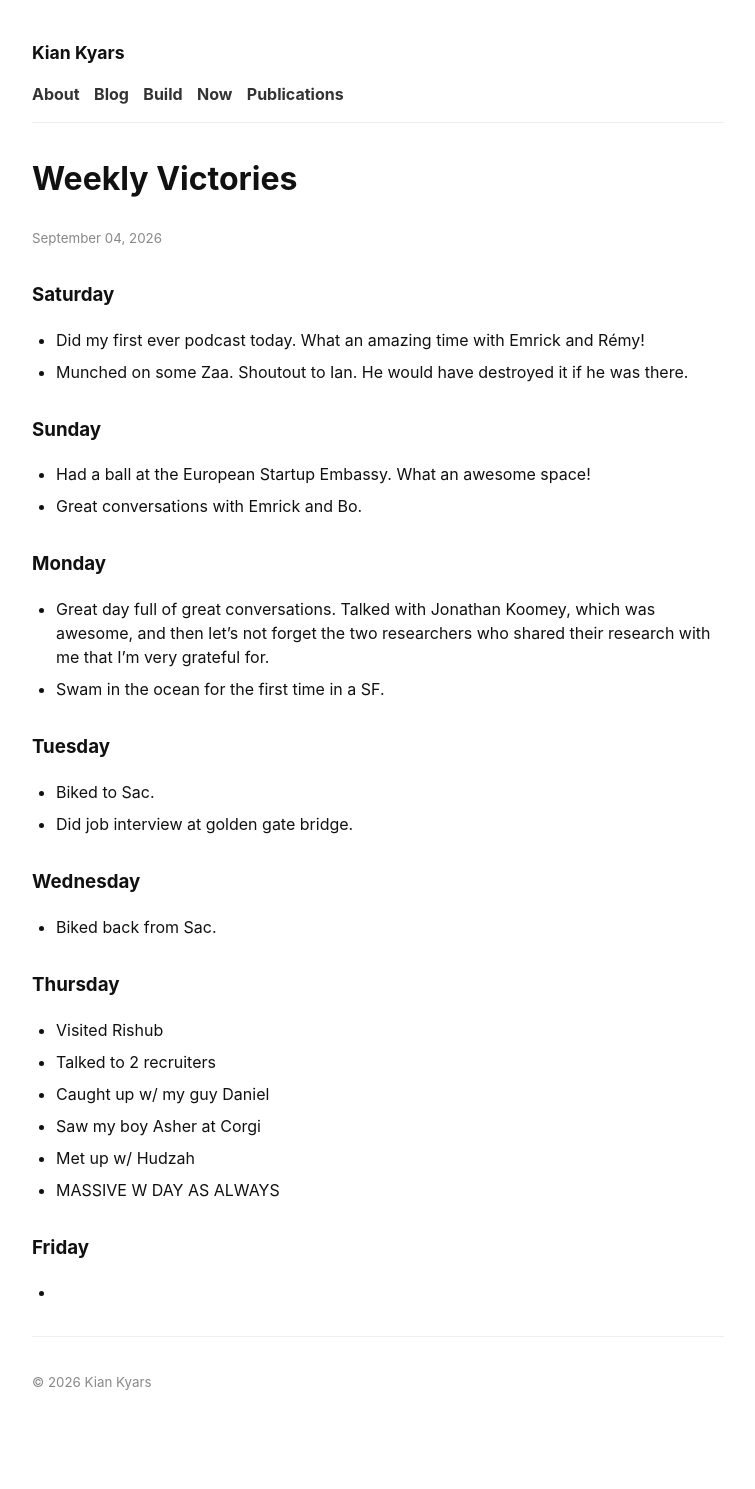
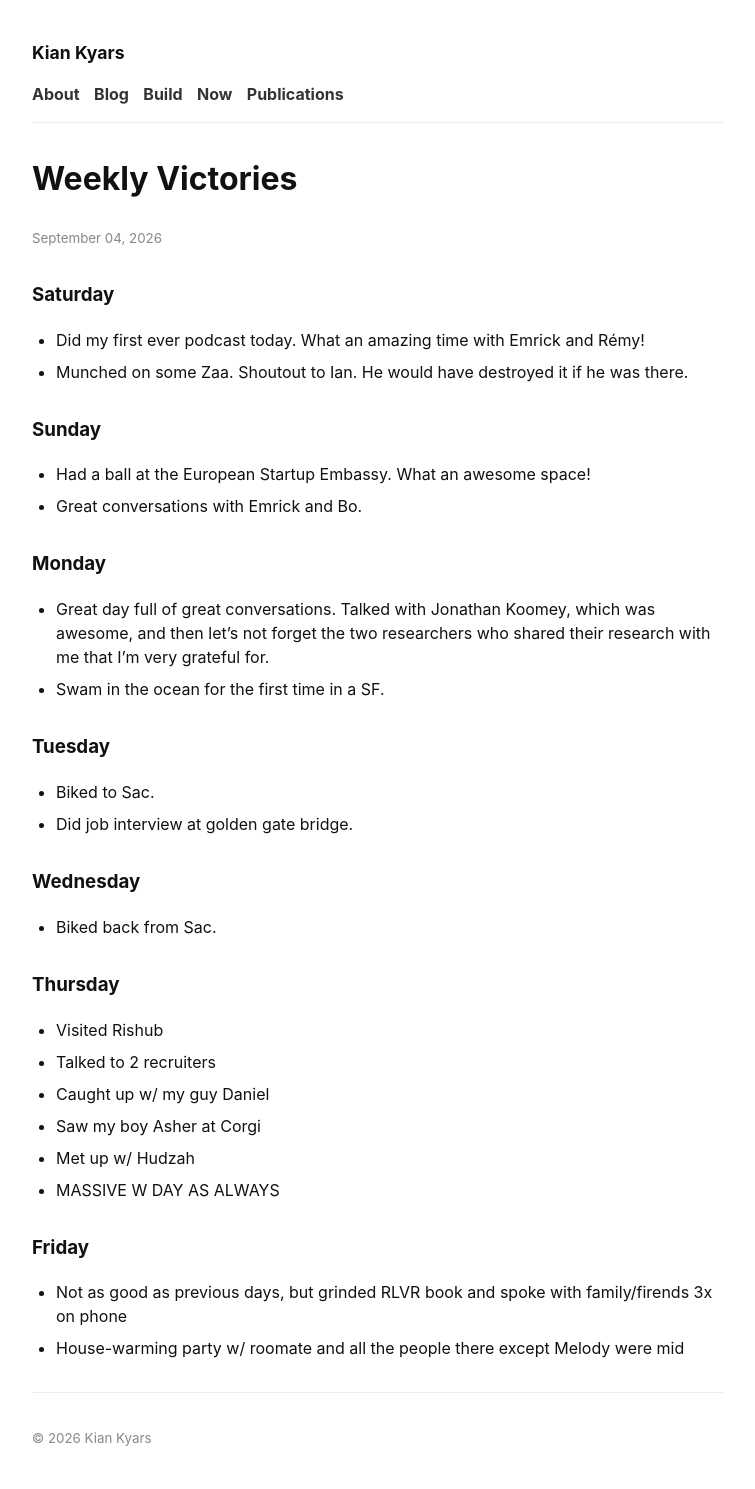
Before and after one commit to kiankyars/kiankyars.github.io, a Jekyll site: the page built from _posts/weekly-victories/2026-09-04-weekly-victories.md, in a window 1280 px wide. Shown: the whole page, without its empty margins (262-1017 px from the left). Built offline with Jekyll 4.4.1, drawn with Linux system fonts in a browser that asks for light colours; before the commit the page ends 1433 px from its top, so only the background shows below that.

Commit message:
Add Friday weekly victories.
Co-authored-by: Cursor <cursoragent@cursor.com>

```diff
--- a/_posts/weekly-victories/2026-09-04-weekly-victories.md
+++ b/_posts/weekly-victories/2026-09-04-weekly-victories.md
@@ -40,4 +40,5 @@ categories: reflection
 
 ### Friday
 
--
+- Not as good as previous days, but grinded RLVR book and spoke with family/firends 3x on phone
+- House-warming party w/ roomate and all the people there except Melody were mid
```
